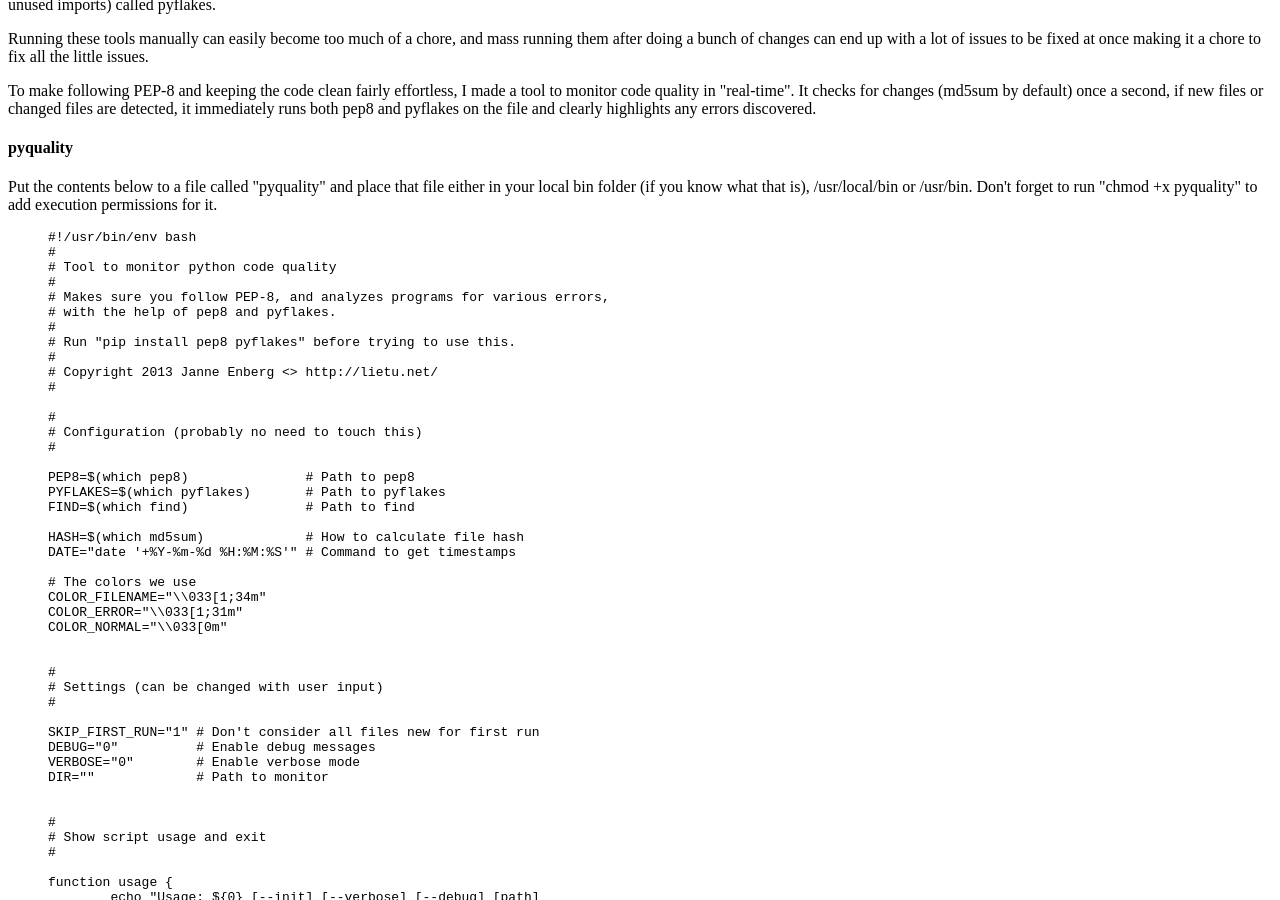
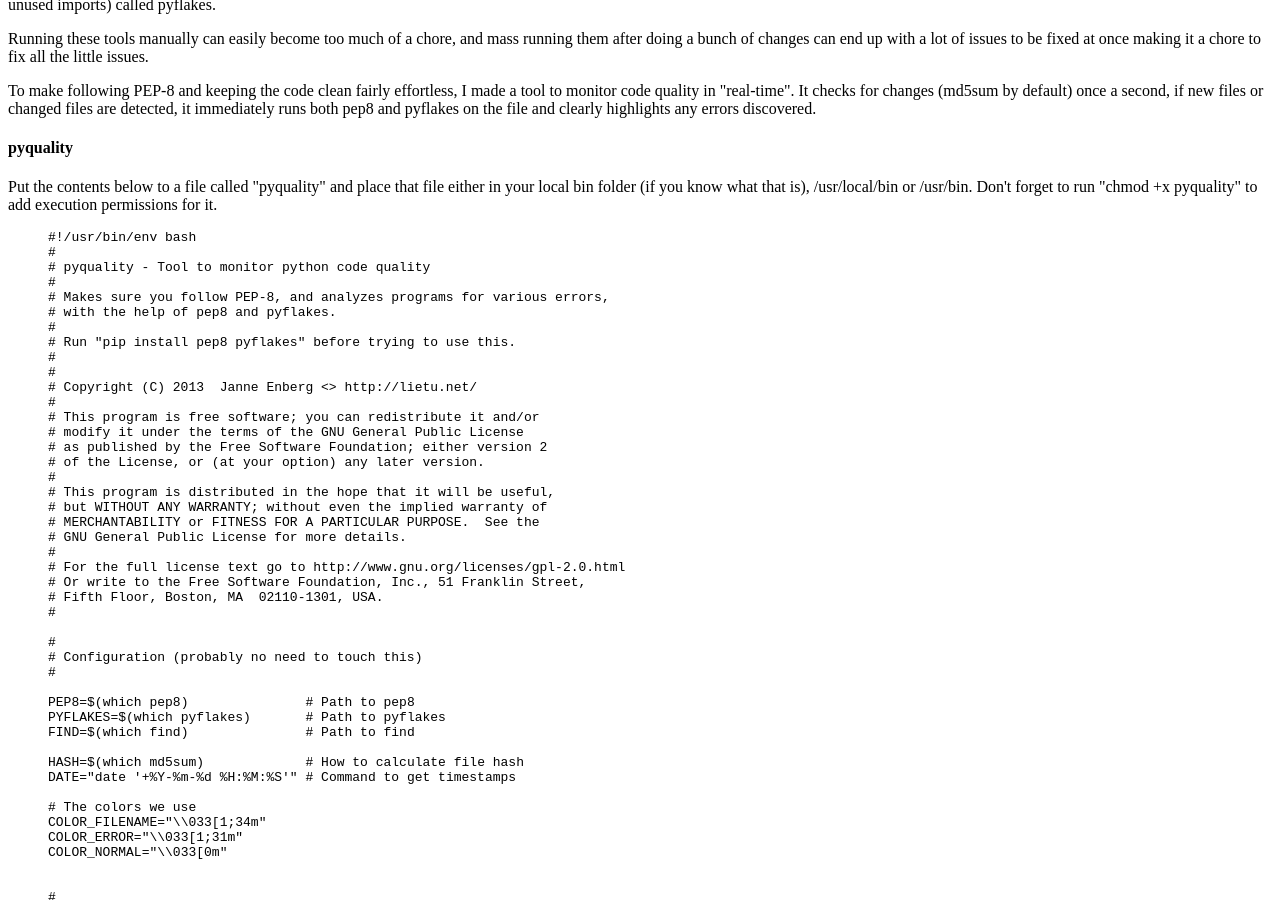
Before and after one commit to bigshandy/lietunet, a Jekyll site: the page built from _posts/2013-07-23-pyquality-python-code-quality-monitoring.html, in a window 1280 px wide and 900 px high, scrolled down 659 px. Built offline with Jekyll 4.4.1, drawn with Linux system fonts in a browser that asks for light colours; nearby versions of some CDN libraries; Markdown is read by kramdown in place of the engine named in the settings.

Commit message:
Added license to pyquality

```diff
--- a/_posts/2013-07-23-pyquality-python-code-quality-monitoring.html
+++ b/_posts/2013-07-23-pyquality-python-code-quality-monitoring.html
@@ -13,14 +13,29 @@ title: "Python code quality monitoring - pyquality"
 {% highlight bash %}
 #!/usr/bin/env bash
 #
-# Tool to monitor python code quality
+# pyquality - Tool to monitor python code quality
 #
 # Makes sure you follow PEP-8, and analyzes programs for various errors,
 # with the help of pep8 and pyflakes.
 #
 # Run "pip install pep8 pyflakes" before trying to use this.
 #
-# Copyright 2013 Janne Enberg <> http://lietu.net/
+#
+# Copyright (C) 2013  Janne Enberg <> http://lietu.net/
+#
+# This program is free software; you can redistribute it and/or
+# modify it under the terms of the GNU General Public License
+# as published by the Free Software Foundation; either version 2
+# of the License, or (at your option) any later version.
+#
+# This program is distributed in the hope that it will be useful,
+# but WITHOUT ANY WARRANTY; without even the implied warranty of
+# MERCHANTABILITY or FITNESS FOR A PARTICULAR PURPOSE.  See the
+# GNU General Public License for more details.
+#
+# For the full license text go to http://www.gnu.org/licenses/gpl-2.0.html
+# Or write to the Free Software Foundation, Inc., 51 Franklin Street,
+# Fifth Floor, Boston, MA  02110-1301, USA.
 #
 
 #
```
